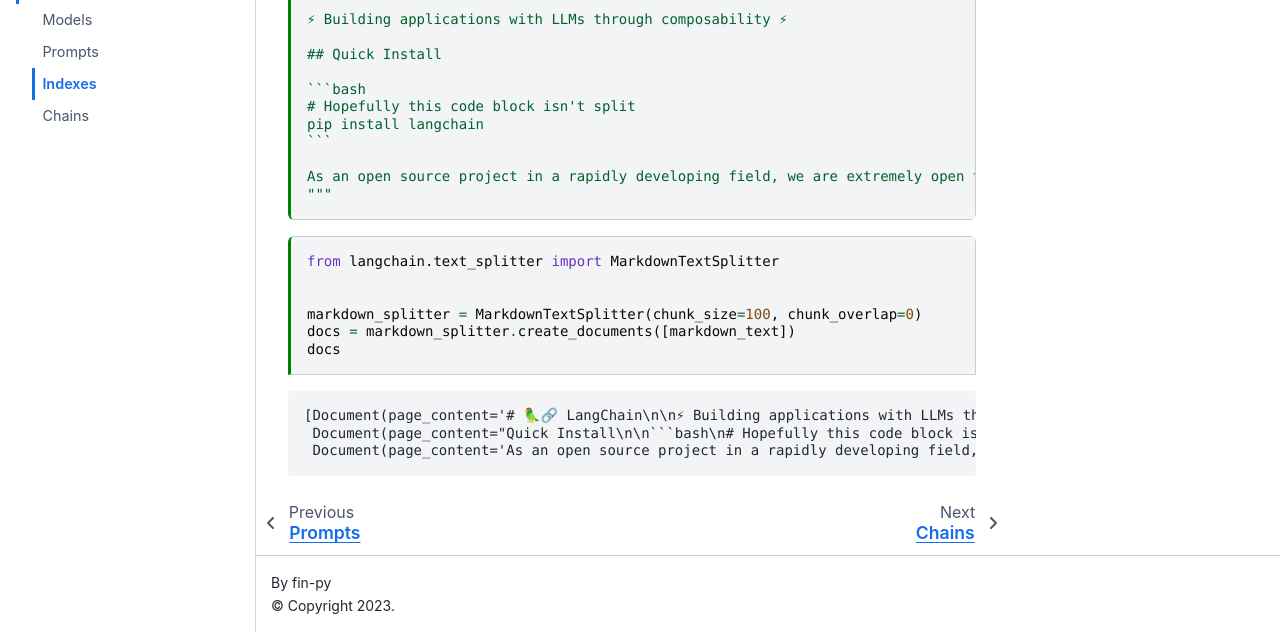
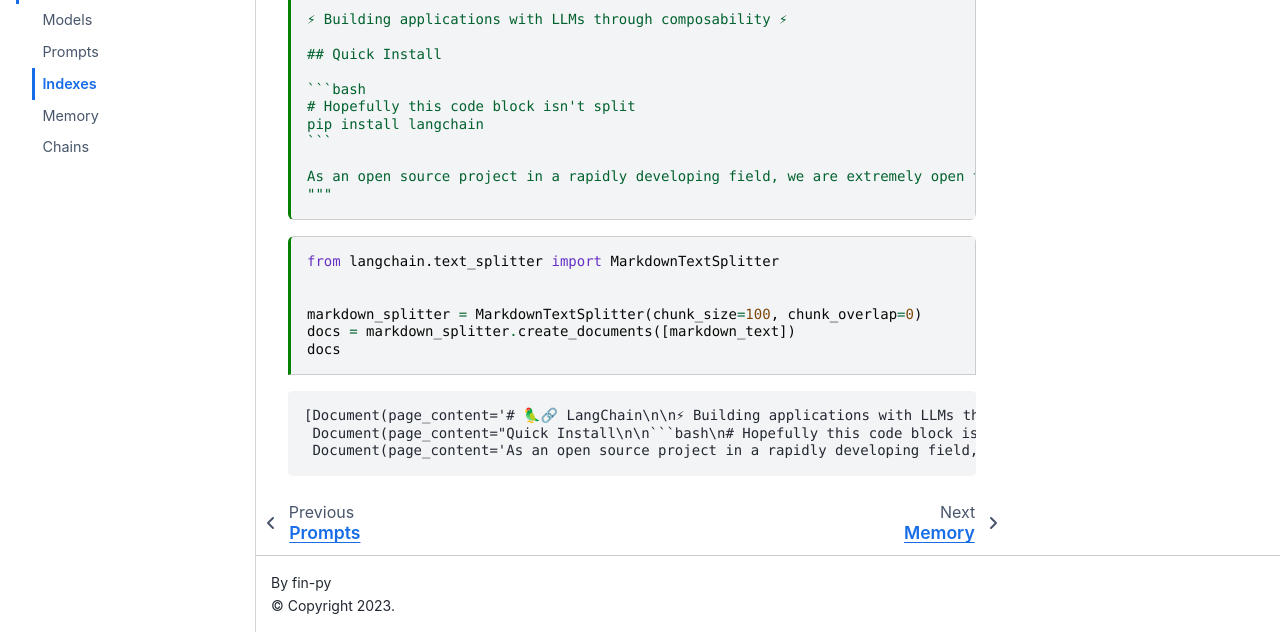
Before and after one commit to fin-py/chatgpt-api-hands-on, a Jupyter Book: the page built from docs/indexes.ipynb, in a window 1280 px wide and 900 px high, scrolled down 2577 px. Shown: the part 266-898 px from the top of the window. Built offline with Jupyter Book 1.0.4 settings and Sphinx 7.4.7 and the Sphinx Book theme 1.1.4, drawn with Linux system fonts in a browser that asks for light colours.

Commit message:
add memory

```diff
--- a/docs/_toc.yml
+++ b/docs/_toc.yml
@@ -10,4 +10,5 @@
   - file: models
   - file: prompts
   - file: indexes
+  - file: memory
   - file: chains
```
Also changed, not shown: docs/chains.ipynb, docs/memory.ipynb (added).
